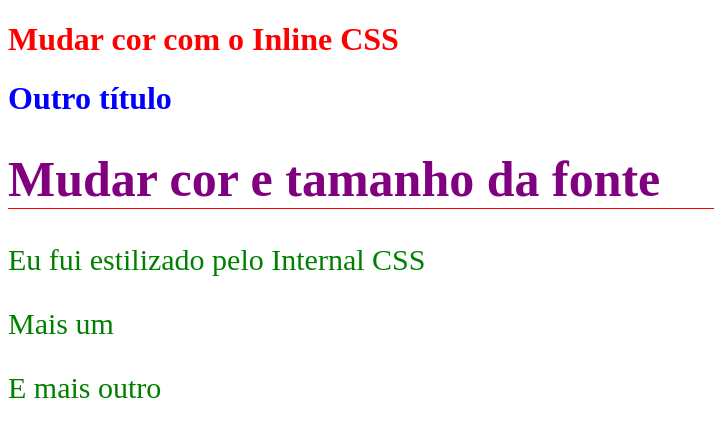
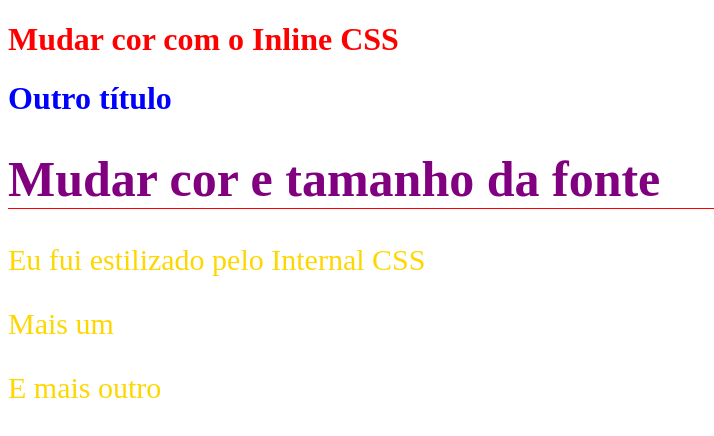
Before and after one commit to yasminsilva1/curso_html_css_completo, a plain HTML site: page 3_css/index.html in a window 1280 px wide. Shown: the whole page, without its empty margins (0-714 px from the left). Drawn offline with Linux system fonts and the light colour scheme.

Commit message:
Muda a cor do parágrafo

```diff
--- a/3_css/index.html
+++ b/3_css/index.html
@@ -9,7 +9,7 @@
   <!-- 3 - internal css -->
   <style>
     p {
-      color: green;
+      color: gold;
       font-size: 30px;
     }
   </style>
```
